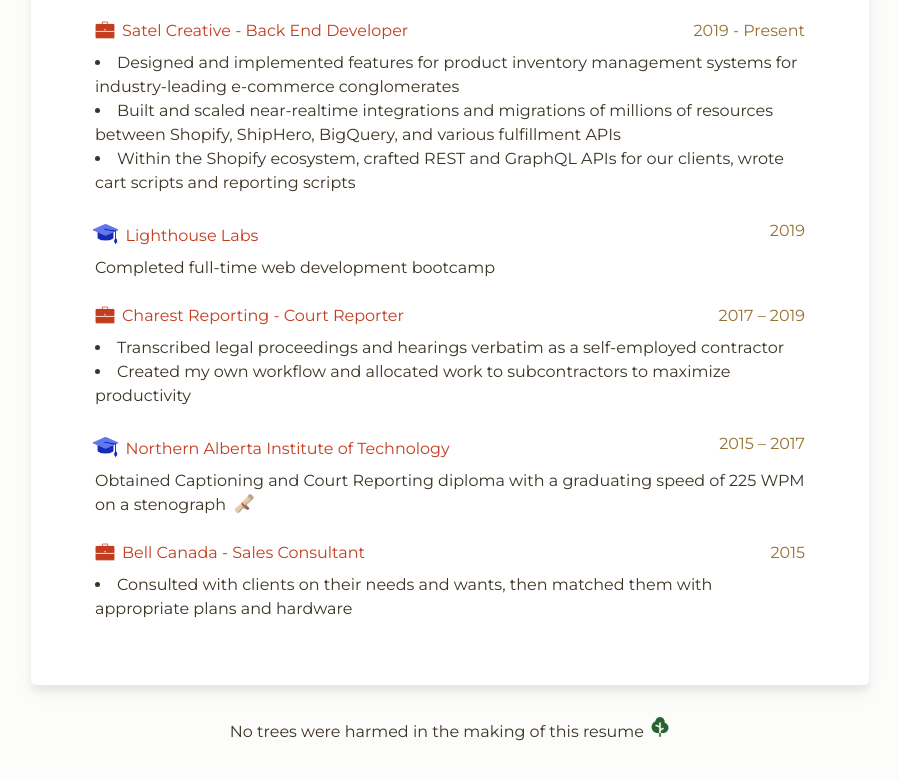
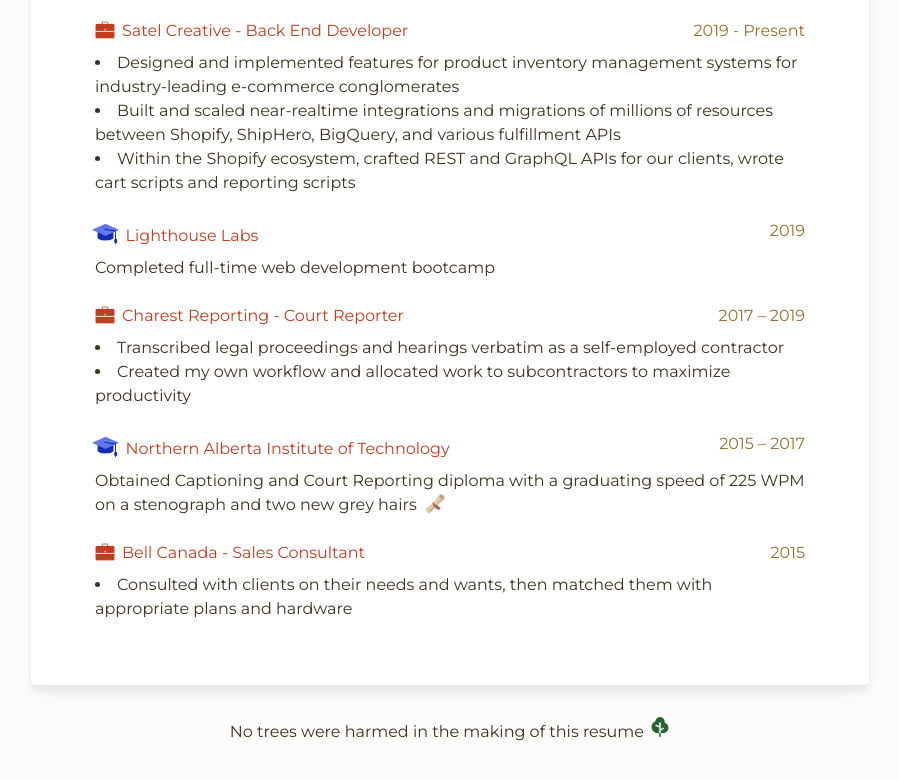
Before and after one commit to estellajaysong/estellajaysong.github.io, a plain HTML site: page index.html in a window 1280 px wide. Shown: the part 1354-2134 px from the top of the page, without its empty margins (190-1089 px from the left). Drawn offline with nearby package versions, Linux system fonts and the light colour scheme.

Commit message:
add teh funny

```diff
--- a/index.html
+++ b/index.html
@@ -208,7 +208,7 @@
                     Technology</div>
                 <div style="display:inline;float:right;color:#967131;">2015 – 2017</div>
                 <div style="margin-top: 8px;">Obtained Captioning and Court Reporting diploma with a graduating speed of
-                    225&nbspWPM on a stenograph&nbsp&nbsp<img class="icon" src="diploma.png"></div>
+                    225&nbspWPM on a stenograph and two new grey hairs&nbsp&nbsp<img class="icon" src="diploma.png"></div>
                 <br>
                 <div class="pathName"><img class="icon" src="work.png">Bell Canada - Sales Consultant</div>
                 <div style="display:inline;float:right;color:#967131;">2015</div>
```
